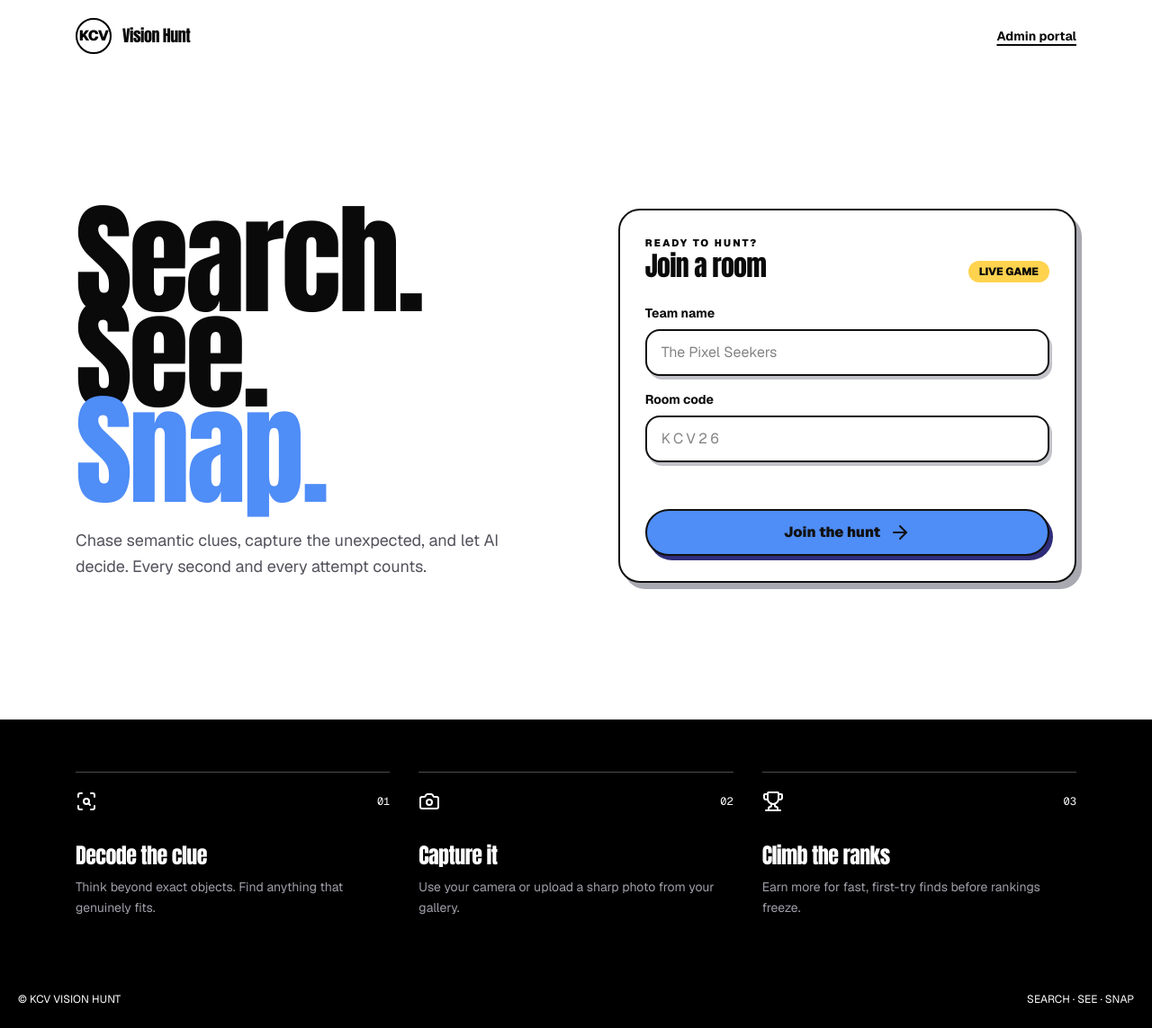
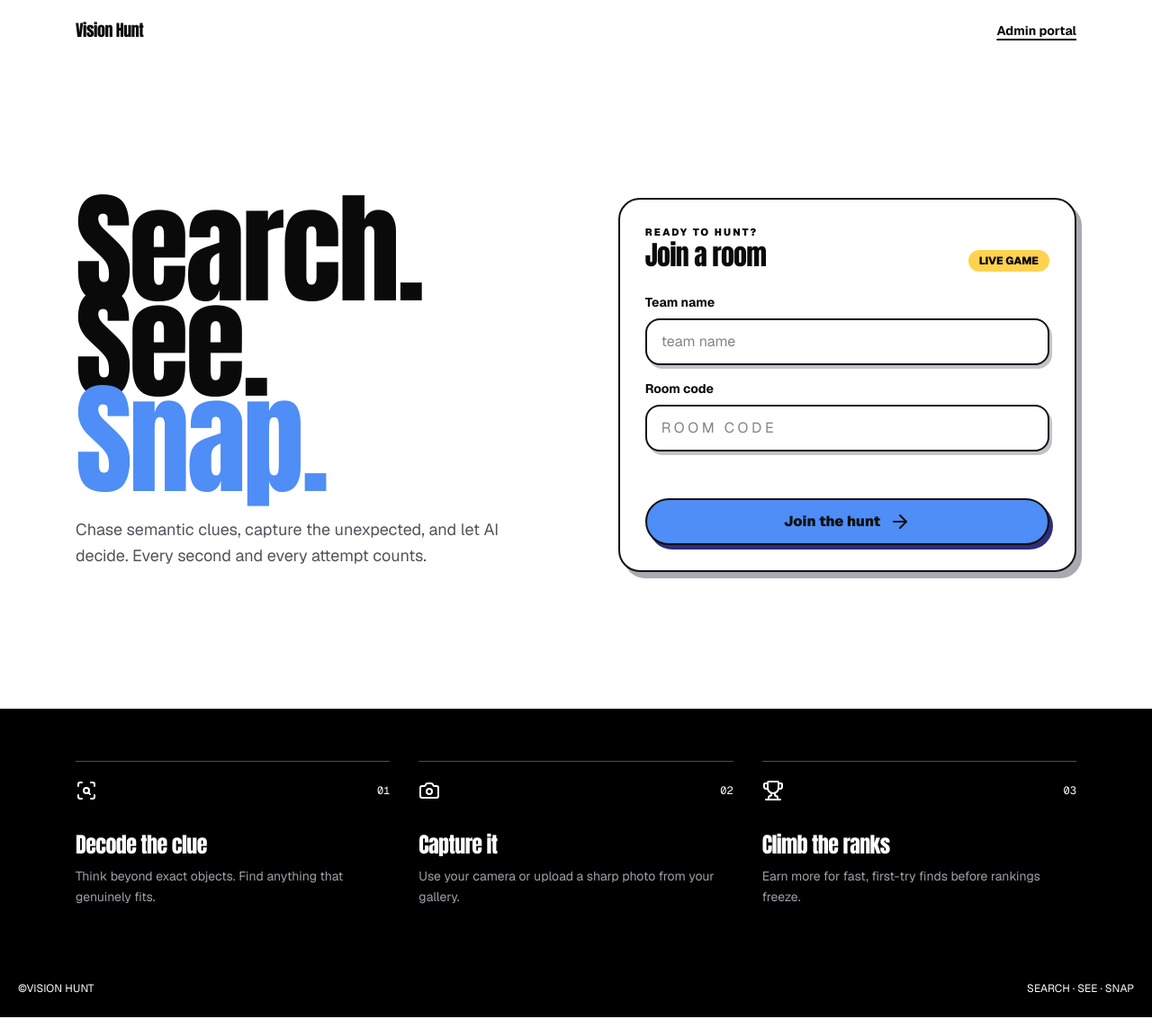
Before and after one commit to oow100juta-jpg/Treasure-Hunt-Interactive-VLM-Games, a Next.js app: page / in a window 1280 px wide. Shown: the whole page at 90% size. Built offline with nearby package versions, Linux system fonts and the light colour scheme.

Commit message:
chore: delete logo

```diff
--- a/app/admin/login/page.tsx
+++ b/app/admin/login/page.tsx
@@ -1,4 +1,4 @@
 import Link from "next/link";
 import { AdminLoginForm } from "@/components/kcv/admin-login-form";
 import { KcvMark, NeoCard } from "@/components/kcv/neo";
-export default function AdminLoginPage() { return <main className="grid min-h-dvh bg-kcv-yellow md:grid-cols-2"><section className="flex flex-col justify-between p-8 md:p-14"><KcvMark/><div><p className="kicker">Game control</p><h1 className="display mt-4 text-6xl leading-[.88] md:text-8xl">Run the hunt.<br/>Watch it unfold.</h1></div><Link href="/" className="text-sm font-black underline">← Participant home</Link></section><section className="flex items-center bg-white p-6 md:p-14"><NeoCard className="mx-auto w-full max-w-md p-7"><p className="kicker">Authorized hosts only</p><h2 className="display mb-8 mt-3 text-4xl">Admin sign in</h2><AdminLoginForm/></NeoCard></section></main>; }
+export default function AdminLoginPage() { return <main className="grid min-h-dvh bg-kcv-yellow md:grid-cols-2"><section className="flex flex-col justify-between p-8 md:p-14"><div><p className="kicker">Game control</p><h1 className="display mt-4 text-6xl leading-[.88] md:text-8xl">Run the hunt.<br/>Watch it unfold.</h1></div><Link href="/" className="text-sm font-black underline">← Participant home</Link></section><section className="flex items-center bg-white p-6 md:p-14"><NeoCard className="mx-auto w-full max-w-md p-7"><p className="kicker">Authorized hosts only</p><h2 className="display mb-8 mt-3 text-4xl">Admin sign in</h2><AdminLoginForm/></NeoCard></section></main>; }
--- a/app/layout.tsx
+++ b/app/layout.tsx
@@ -13,7 +13,7 @@ const geistMono = Geist_Mono({
 });
 
 export const metadata: Metadata = {
-  title: { default: "KCV Vision Hunt", template: "%s · KCV Vision Hunt" },
+  title: { default: "Vision Hunt", template: "%s · KCV Vision Hunt" },
   description:
     "A real-time team scavenger hunt powered by vision-language AI.",
   keywords: [
--- a/app/page.tsx
+++ b/app/page.tsx
@@ -2,12 +2,11 @@ import Link from "next/link";
 import { ArrowDown, Camera, ScanSearch, Trophy } from "lucide-react";
 import { HuntIllustration } from "@/components/kcv/illustrations";
 import { JoinForm } from "@/components/kcv/join-form";
-import { KcvMark } from "@/components/kcv/neo";
 
 export default function HomePage() {
   return (
     <main>
-      <nav className="mx-auto flex max-w-6xl items-center justify-between px-5 py-5"><div className="flex items-center gap-3"><KcvMark /><span className="display text-lg">Vision Hunt</span></div><Link href="/admin" className="text-sm font-bold underline decoration-2 underline-offset-4">Admin portal</Link></nav>
+      <nav className="mx-auto flex max-w-6xl items-center justify-between px-5 py-5"><div className="flex items-center gap-3">{/*  */}<span className="display text-lg">Vision Hunt</span></div><Link href="/admin" className="text-sm font-bold underline decoration-2 underline-offset-4">Admin portal</Link></nav>
       <section className="mx-auto grid min-h-[calc(100dvh-80px)] max-w-6xl items-center gap-10 px-5 pb-16 pt-8 md:grid-cols-[1.05fr_.95fr] md:py-16">
         <div>
           <h1 className="display max-w-2xl text-[clamp(4.25rem,12vw,8.5rem)] leading-[.78] tracking-[-.065em]">Search.<br />See.<br /><span className="text-kcv-blue">Snap.</span></h1>
@@ -21,7 +20,7 @@ export default function HomePage() {
           {[[ScanSearch,"01","Decode the clue","Think beyond exact objects. Find anything that genuinely fits."],[Camera,"02","Capture it","Use your camera or upload a sharp photo from your gallery."],[Trophy,"03","Climb the ranks","Earn more for fast, first-try finds before rankings freeze."]].map(([Icon,n,title,copy]) => { const StepIcon = Icon as typeof ScanSearch; return <div key={String(n)} className="border-t border-white/30 pt-5"><div className="mb-8 flex items-center justify-between"><StepIcon /><span className="font-mono text-xs">{String(n)}</span></div><h2 className="display text-2xl">{String(title)}</h2><p className="mt-2 text-sm leading-relaxed text-zinc-400">{String(copy)}</p></div>; })}
         </div>
       </section>
-      <footer className="flex items-center justify-between bg-black px-5 py-6 text-xs text-white"><span>© KCV VISION HUNT</span><span>SEARCH · SEE · SNAP</span></footer>
+      <footer className="flex items-center justify-between bg-black px-5 py-6 text-xs text-white"><span>©VISION HUNT</span><span>SEARCH · SEE · SNAP</span></footer>
     </main>
   );
 }
--- a/components/kcv/join-form.tsx
+++ b/components/kcv/join-form.tsx
@@ -26,8 +26,8 @@ export function JoinForm() {
         <span className="rounded-full bg-kcv-yellow px-3 py-1 text-xs font-black">LIVE GAME</span>
       </div>
       <form onSubmit={submit} className="space-y-4">
-        <label className="block"><span className="mb-2 block text-sm font-bold">Team name</span><input className="neo-input" value={teamName} onChange={(e) => setTeamName(e.target.value)} placeholder="The Pixel Seekers" autoComplete="off" maxLength={40} required /></label>
-        <label className="block"><span className="mb-2 block text-sm font-bold">Room code</span><input className="neo-input uppercase tracking-[.22em]" value={roomCode} onChange={(e) => setRoomCode(e.target.value.toUpperCase())} placeholder="KCV26" autoComplete="off" maxLength={12} required /></label>
+        <label className="block"><span className="mb-2 block text-sm font-bold">Team name</span><input className="neo-input" value={teamName} onChange={(e) => setTeamName(e.target.value)} placeholder="team name" autoComplete="off" maxLength={40} required /></label>
+        <label className="block"><span className="mb-2 block text-sm font-bold">Room code</span><input className="neo-input uppercase tracking-[.22em]" value={roomCode} onChange={(e) => setRoomCode(e.target.value.toUpperCase())} placeholder="room code" autoComplete="off" maxLength={12} required /></label>
         <p className="min-h-5 text-sm font-semibold text-red-700" role="alert">{error}</p>
         <NeoButton className="w-full" disabled={loading}>{loading ? <><LoaderCircle className="animate-spin" /> Joining…</> : <>Join the hunt <ArrowRight /></>}</NeoButton>
       </form>
```
